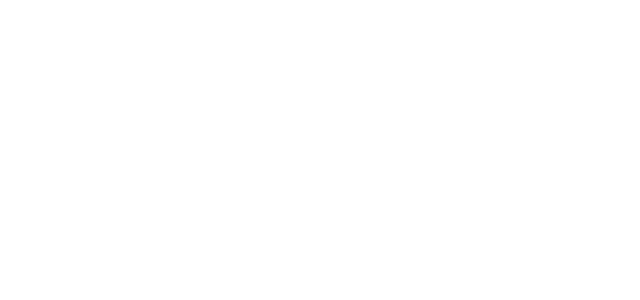
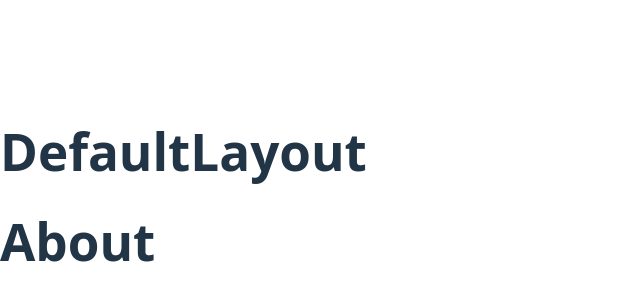
Before and after one commit to thomasraimondi/react-router, a React (Vite) app: page /about in a window 1280 px wide. Before the commit this address had no page. Shown: the part 204-504 px from the top of the page, without its empty margins (0-640 px from the left). Built offline with nearby package versions, Linux system fonts and the light colour scheme.

Commit message:
add default layout and abount,posts pages

```diff
--- a/src/App.jsx
+++ b/src/App.jsx
@@ -1,11 +1,18 @@
 import { BrowserRouter, Routes, Route } from "react-router-dom";
+import DefaultLayout from "./assets/layouts/DefaultLayout";
 import HomePage from "./assets/pages/HomePage";
+import About from "./assets/pages/About";
+import Posts from "./assets/pages/Posts";
 
 function App() {
   return (
     <BrowserRouter>
       <Routes>
-        <Route path="/" element={<HomePage />} />
+        <Route path="/" element={<DefaultLayout />}>
+          <Route index element={<HomePage />} />
+          <Route path="/about" element={<About />} />
+          <Route path="/posts" element={<Posts />} />
+        </Route>
       </Routes>
     </BrowserRouter>
   );
--- /dev/null
+++ b/src/assets/layouts/DefaultLayout.jsx
@@ -0,0 +1,10 @@
+import { Outlet } from "react-router-dom";
+
+export default function DefaultLayout() {
+  return (
+    <>
+      <h1>DefaultLayout</h1>
+      <Outlet />
+    </>
+  );
+}
--- /dev/null
+++ b/src/assets/pages/About.jsx
@@ -0,0 +1,3 @@
+export default function About() {
+  return <h1>About</h1>;
+}
--- /dev/null
+++ b/src/assets/pages/Posts.jsx
@@ -0,0 +1,3 @@
+export default function Posts() {
+  return <h1>Posts</h1>;
+}
```
